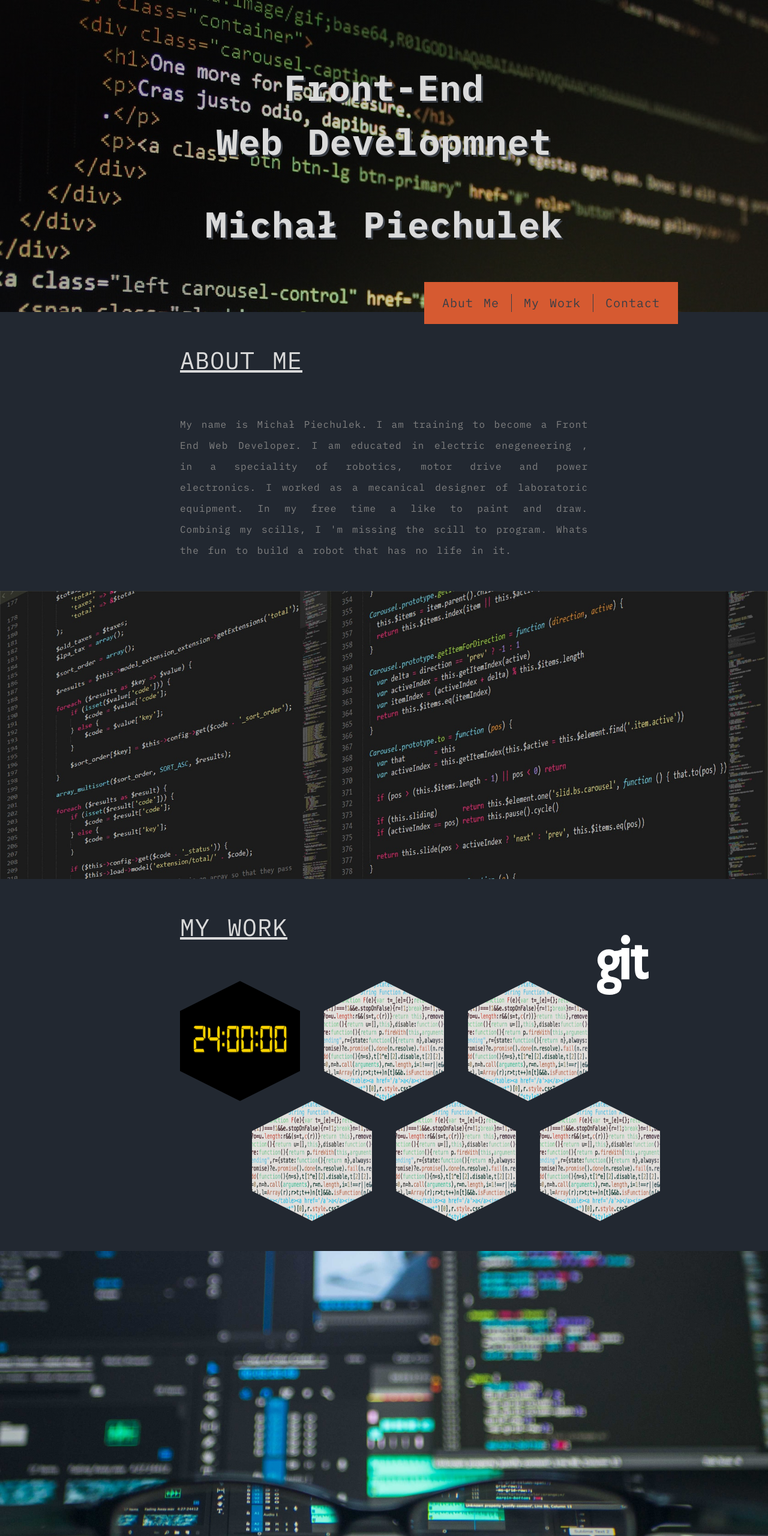
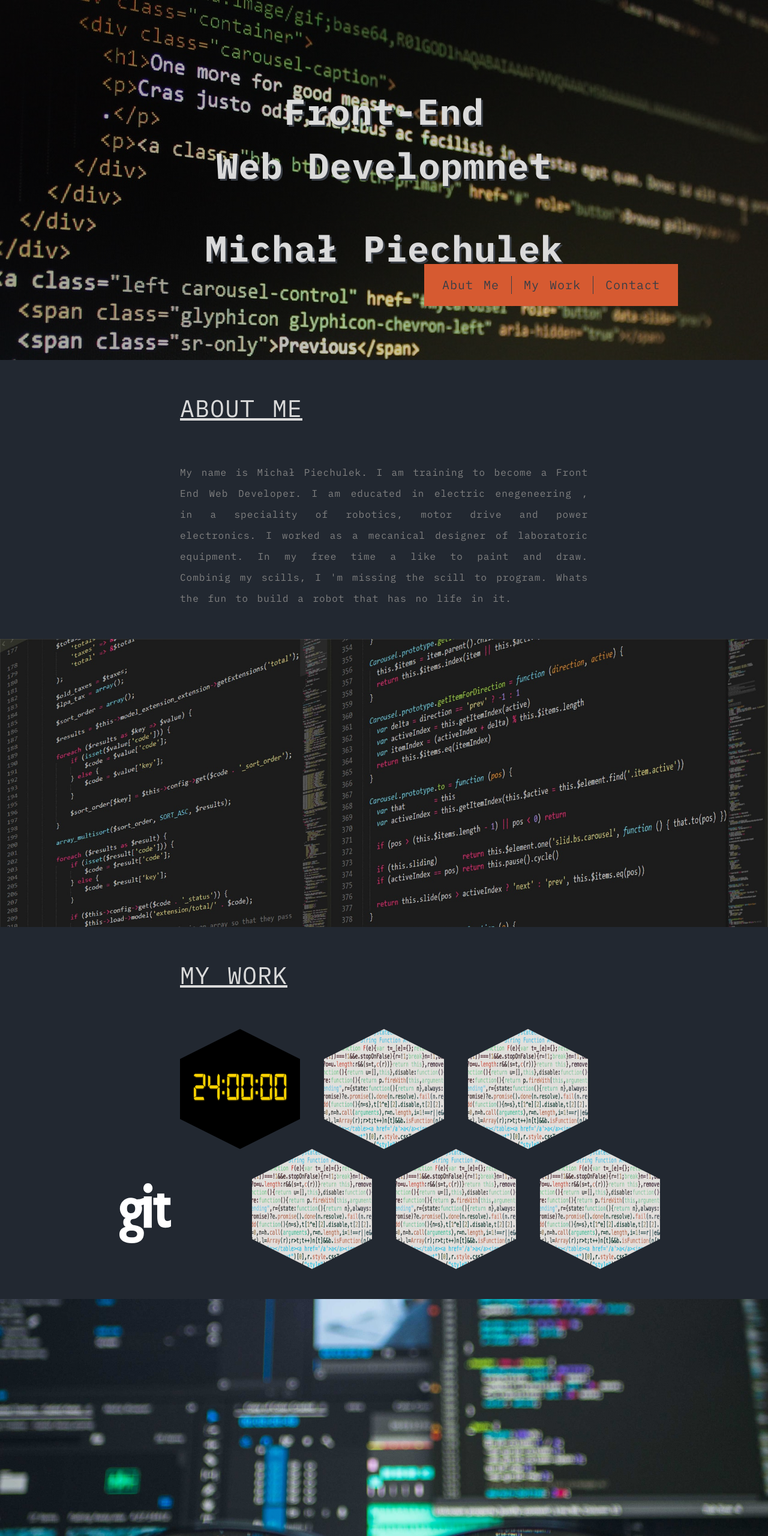
Before and after one commit to mpiechulek/Portfolio-, a website built with webpack: page src/template.html in a window 1280 px wide. Shown: the top 2560 px of the page at 60% size. Built offline with nearby package versions, Linux system fonts and the light colour scheme.

Commit message:
six version

```diff
--- a/src/sass/base/_base.scss
+++ b/src/sass/base/_base.scss
@@ -3,7 +3,7 @@
 
 body {
     background-color: $main-background;
-        background-repeat: repeat;
+    background-repeat: repeat;
     box-sizing: border-box;
     margin: 0;
     padding: 0;
@@ -25,9 +25,15 @@ html {
     scroll-behavior: smooth;
 
     @include respond(big-desktop) {
-        // width < 1800px ? 1rem = 9px, 9/16 = 56.25%
+        // width < 1800px ? 1rem = 12px, 11/16 = 75%%
         font-size: 75%;
     }
+
+    @include respond(medium-desktop) {
+        // width < 1800px ? 1rem = 10px, 9/16 = 62.5%%
+        font-size: 62.5%;
+    }
+
     @include respond(tab-land) {
         // width < 1200px ? 1rem = 9px, 9/16 = 56.25%
         font-size: 56.25%;
--- a/src/sass/base/_mixins.scss
+++ b/src/sass/base/_mixins.scss
@@ -1,3 +1,5 @@
+
+// clearing floats
 @mixin clearfix {
     &::after {
         content: "";
@@ -5,6 +7,8 @@
         clear: both;
     }
 }
+
+// centering containers
 @mixin absCenetr {
     position: absolute;
     top: 50%;
@@ -17,7 +21,8 @@
 0 - 600px : Phone
 600 - 900px : Tablet portrait
 900 - 1200px : Tablet landscape
-[1200 -1800] : normal styles apply
+[1200 -1600] : normal styles apply
+[1600 - 1800]: medium desktop
 1800px + : Big desktop
 
 $breakpoint argument choice:
@@ -46,6 +51,11 @@ $breakpoint argument choice:
             @content
         }; // 1200px
     }
+    @if $breakpoint == medium-desktop {
+        @media only screen and (max-width: 100em) {
+            @content
+        }; // 1600px
+    }
     @if $breakpoint == big-desktop {
         @media only screen and (min-width: 112.5em) {
             @content
--- a/src/sass/components/_form.scss
+++ b/src/sass/components/_form.scss
@@ -12,7 +12,8 @@
         display: inline-block;
         font-size: 2rem;
         height:5rem;
-        min-width:30rem;
+        padding: 0 2rem;
+        min-width: inherit30rem;
     }
 
     &_wrap {
@@ -24,9 +25,11 @@
 }
 
 textarea {
+    font-size: 2rem;
+    height: 30rem;
     margin-right: 3rem;
     min-width: 35rem;
-    height: 30rem;
+    padding: 1rem;
 }
 
 label {
--- a/src/sass/components/_gallery.scss
+++ b/src/sass/components/_gallery.scss
@@ -83,8 +83,8 @@
         position:absolute;
         width: 10rem;
         height: 10rem;
-        top: 15%;
-        right: 15%;
+        bottom: 15%;
+        left: 15%;
         transition: .6s cubic-bezier(.67,.11,.25,.91);
     }
 
--- a/src/sass/components/_header.scss
+++ b/src/sass/components/_header.scss
@@ -3,22 +3,35 @@
     background-color: #000000;
     background-repeat: cover;
     background-position: top;
-    height: 65vh;
+    height: 90vh;
     position: relative;
     z-index: 2;
-    // @supports (clip-path: polygon(0 0)) or (-webkit-clip-path: polygon(0 0)){
-    //   -webkit-clip-path: polygon(0 0, 100% 0, 100% 75%, 0 100%);
-    //   clip-path: polygon(0 0, 0 100%, 15% 100%,  50% 0, 100% 0, 100% 100%); }
+
+
+    @include respond(medium-desktop){
+        height: 80vh;
+    }
+
+    @include respond(medium-desktop){
+        height: 75vh;
+    }
+
+    @include respond(tab-land){
+        height: 60vh;
+    }
+
+    @include respond(tab-port){
+        height: 55vh;
+    }
+
+    @include respond(phone){
+        height: 45vh;
+    }
 
     &_container {
-
-        display: inline-block;
         height: auto;
         width: auto;
-        left: 50%;
-        top: 50%;
-        transform: translate(-50%, -50%);
-        position: absolute;
+        @include absCenetr();
         text-align: center;
     }
 }
@@ -27,4 +40,18 @@
     color: $color-font-header;
     font-size: $header-main-fontsize;
     text-shadow: 3px 3px $color-font-shadow-1;
+
+    @include respond(tab-land){
+        font-size: 5rem;
+    }
+
+    @include respond(tab-port){
+        font-size: 3.5rem;
+    }
+
+    @include respond(phone){
+        font-size: 3rem;
+    }
+
+
 }
--- a/src/sass/components/_nav.scss
+++ b/src/sass/components/_nav.scss
@@ -1,4 +1,5 @@
 @import "../base/variables";
+@import "../base/mixins";
 
 .navigation{
     position:absolute;
@@ -8,8 +9,16 @@
     height: auto;
     padding:2rem 3rem;
     z-index: 20;
-    top: 47rem;
+    bottom: 18%;
     right: 15rem;
+
+    @include respond(medium-desktop){
+        bottom: 15%;
+    }
+
+    @include respond(tab-land){
+        bottom: 12%;
+    }
 
     &_list{
         display: flex;
--- a/src/template.html
+++ b/src/template.html
@@ -22,17 +22,17 @@
             <br>
             <h1 class="heading-prime ">Michał Piechulek</h1>
         </div>
+        <nav class="navigation">
+            <div class="navigation_list">
+                <a href="#aboutme">Abut Me</a>
+                <a href="#mywork">My Work</a>
+                <a href="#contact">Contact</a>
+            </div>
+        </nav>
     </header>
 
     <!-- ============================================================================ -->
 
-    <nav class="navigation">
-        <div class="navigation_list">
-            <a href="#aboutme">Abut Me</a>
-            <a href="#mywork">My Work</a>
-            <a href="#contact">Contact</a>
-        </div>
-    </nav>
 
     <!-- ============================================================================ -->
 
@@ -68,7 +68,7 @@
                             <a href="https://mpiechulek.github.io/24-clock/" target="_blank">
                                 <img src="./img/dummy.jpg" alt="aaa">
                                <div class="hex_overlay">
-                                  <div class="hex_overlay_text">Project 3</div>
+                                  <div class="hex_overlay_text">3D Print price</div>
                                </div>
                            </a>
                         </div>
@@ -77,7 +77,7 @@
                             <a href="https://mpiechulek.github.io/24-clock/" target="_blank">
                                 <img src="./img/dummy.jpg" alt="aaa">
                                <div class="hex_overlay">
-                                  <div class="hex_overlay_text">Project 3</div>
+                                  <div class="hex_overlay_text">Trader 123...</div>
                                </div>
                            </a>
                         </div>
@@ -91,7 +91,7 @@
                             <a href="https://mpiechulek.github.io/24-clock/" target="_blank">
                                 <img src="./img/dummy.jpg" alt="aaa">
                                <div class="hex_overlay">
-                                  <div class="hex_overlay_text">Project 3</div>
+                                  <div class="hex_overlay_text">Pizza App</div>
                                </div>
                            </a>
                         </div>
@@ -100,7 +100,7 @@
                             <a href="https://mpiechulek.github.io/24-clock/" target="_blank">
                                 <img src="./img/dummy.jpg" alt="aaa">
                                <div class="hex_overlay">
-                                  <div class="hex_overlay_text">Project 3</div>
+                                  <div class="hex_overlay_text">Comiks</div>
                                </div>
                            </a>
                         </div>
@@ -109,7 +109,7 @@
                             <a href="https://mpiechulek.github.io/24-clock/" target="_blank">
                                 <img src="./img/dummy.jpg" alt="aaa">
                                <div class="hex_overlay">
-                                  <div class="hex_overlay_text">Project 3</div>
+                                  <div class="hex_overlay_text">JS robot</div>
                                </div>
                            </a>
                         </div>
```
Also changed, not shown: dist/index.html, 2 other files.
